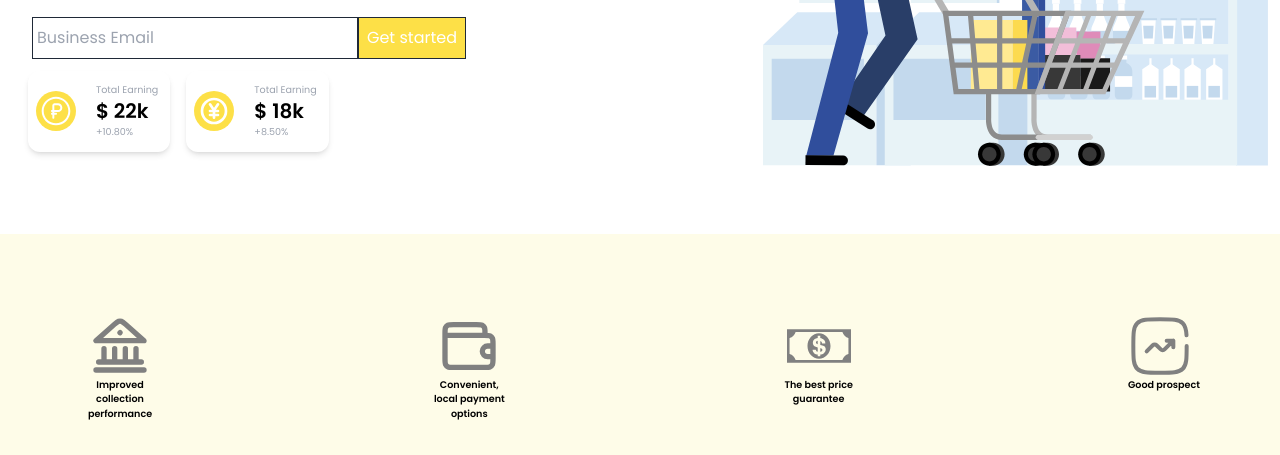
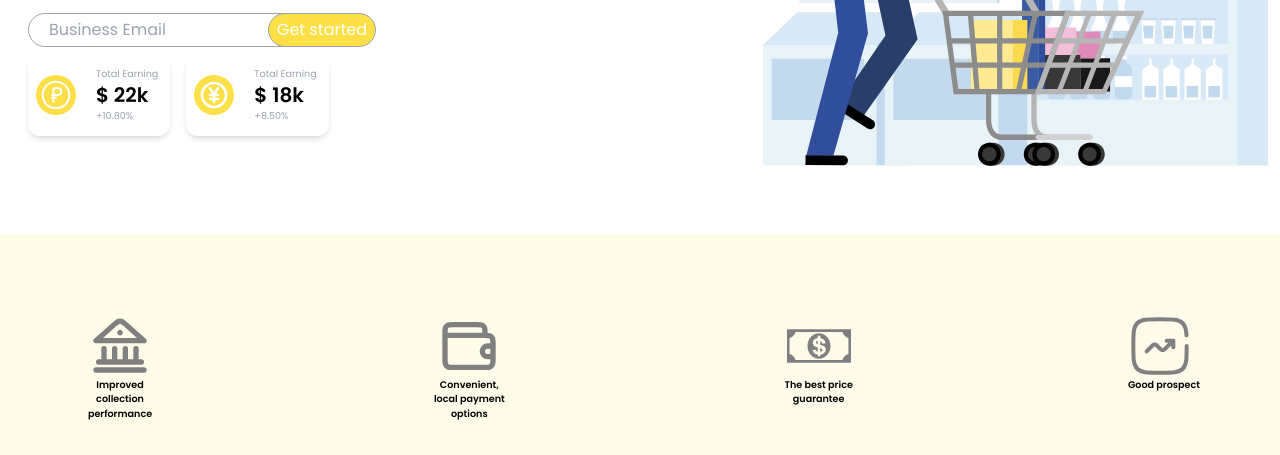
Before and after one commit to harismauladi/tailwind-exercise-kel2, a website: page index.html in a window 1280 px wide. Shown: the part 351-806 px from the top of the page. Drawn offline with Linux system fonts and the light colour scheme.

Commit message:
fix: searhbar UI fix

```diff
--- a/index.html
+++ b/index.html
@@ -61,16 +61,16 @@
             We help you to get any way you want, with the least amount of
             hassle. it's just one of the reason we are the most trusted name.
           </p>
-          <div class="m-3 flex">
+          <div class="m-2 flex">
             <input
               type="text"
               name=""
               id=""
               placeholder="Business Email"
-              class="border p-1 border-gray-800"
+              class="border p-1 border-gray-400 rounded-full placeholder:relative placeholder:left-4 w-full lg:w-[40%]"
             />
             <button
-              class="p-2 bg-yellow-300 border border-gray-800 relative text-white hover:bg-yellow-500"
+              class="p-1 pl-2 pr-2 bg-yellow-300 border border-gray-400 text-white hover:bg-yellow-500 absolute rounded-full md:left-64 left-[15.2rem]"
             >
               Get started
             </button>
```
Also changed, not shown: dist/output.css.
